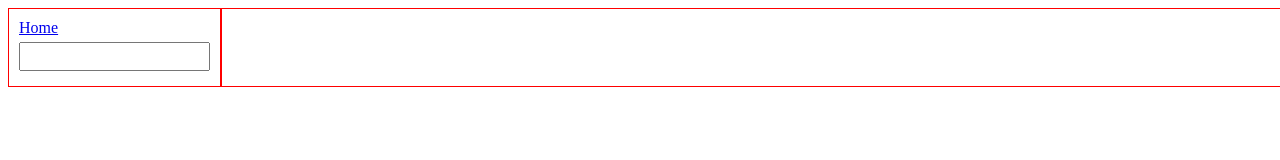
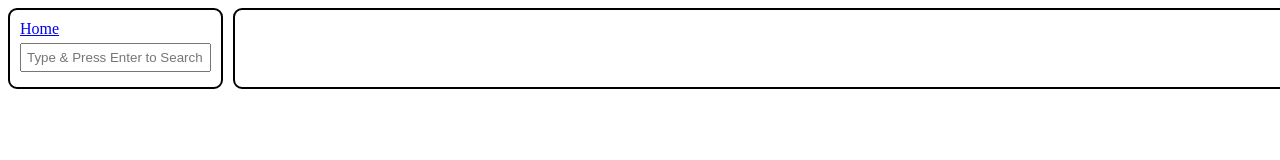
Before and after one commit to athul-23p/fw15_582-U3C4, a plain HTML site: page index.html in a window 1280 px wide. Shown: the top 160 px of the page. Drawn offline with Linux system fonts and the light colour scheme; no server answers.

Commit message:
minor styling

```diff
--- a/components/sidebar.js
+++ b/components/sidebar.js
@@ -2,7 +2,7 @@ function sidebar() {
 
     return `
     <a href="/">Home</a>
-    <input type='text' id='searchbar'>
+    <input type='text' id='searchbar' placeholder = 'Type & Press Enter to Search'>
     `;
 
     // return your html component here
--- a/styles/main.css
+++ b/styles/main.css
@@ -3,11 +3,12 @@
     }
     #sidebar{
       flex:2;
-      border: 1px solid red;
+      border: 2px solid black;
+      border-radius: 9px;
       display: flex;
       flex-direction: column;
       padding: 10px;
-
+      margin-right: 10px;
     }
     #sidebar input{
       margin: 5px 0px;
@@ -15,7 +16,8 @@
     }
     #main{
       flex:8;
-      border: 1px solid red;
+      border: 2px solid black;
+      border-radius: 9px;
       padding: 20px;
 
     }
```
Also changed, not shown: news.html (+1 -0 lines), styles/news.css (added, +13 -0 lines), styles/news.html (deleted), styles/sidebar.css (deleted).
